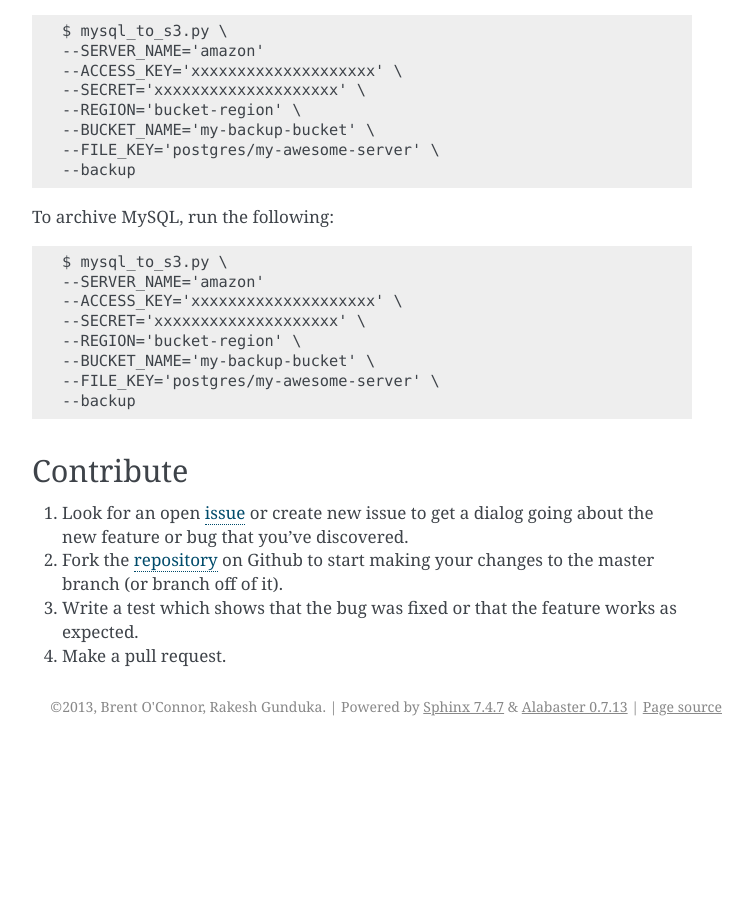
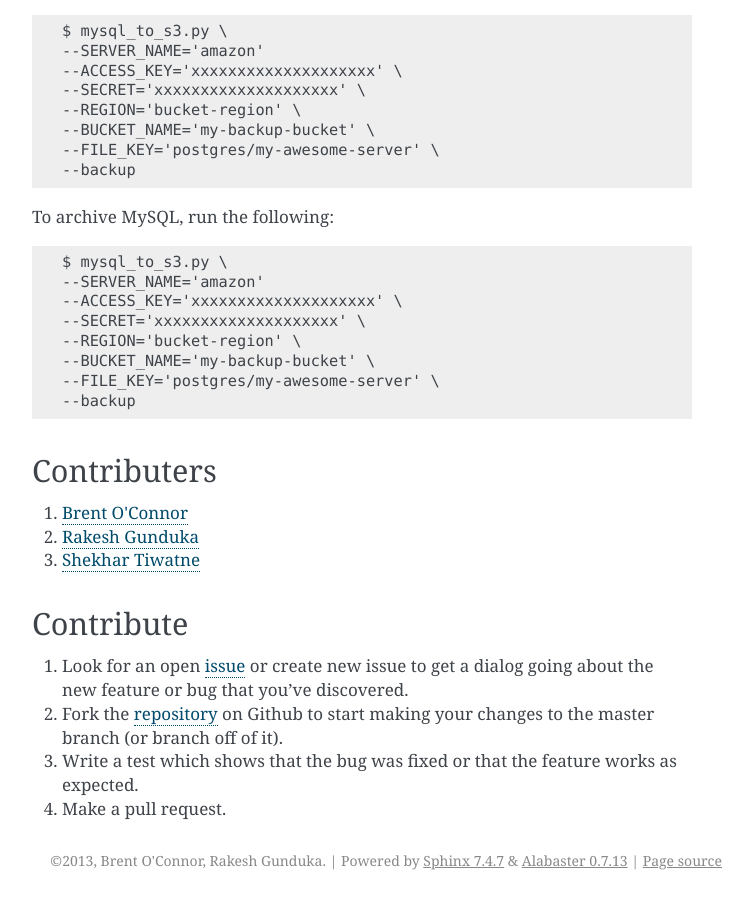
Before and after one commit to rakeshgunduka/s3_dumps, a Sphinx documentation site: the page built from docs/index.rst, in a window 1280 px wide and 900 px high, scrolled down 3875 px. Shown: the whole window, without its empty margins (388-1141 px from the left). Built offline with Sphinx 7.4.7, drawn with Linux system fonts in a browser that asks for light colours; before the commit the page ends 4621 px from its top, so only the background shows below that.

Commit message:
Updated contributors

```diff
--- a/README.rst
+++ b/README.rst
@@ -212,5 +212,6 @@ To Do's
 Contributers
 ----------
 
-1.  Brent O\'Connor
-2.  Rakesh Gunduka
+1.  `Brent O\'Connor <https://github.com/epicserve>`_
+2.  `Rakesh Gunduka <https://github.com/rakeshgunduka>`_
+3.  `Shekhar Tiwatne <https://github.com/shon>`_
--- a/docs/index.rst
+++ b/docs/index.rst
@@ -200,6 +200,14 @@ To archive MySQL, run the following::
     --backup
 
 
+Contributers
+----------
+
+1.  `Brent O\'Connor <https://github.com/epicserve>`_
+2.  `Rakesh Gunduka <https://github.com/rakeshgunduka>`_
+3.  `Shekhar Tiwatne <https://github.com/shon>`_
+
+
 Contribute
 ----------
 
```
